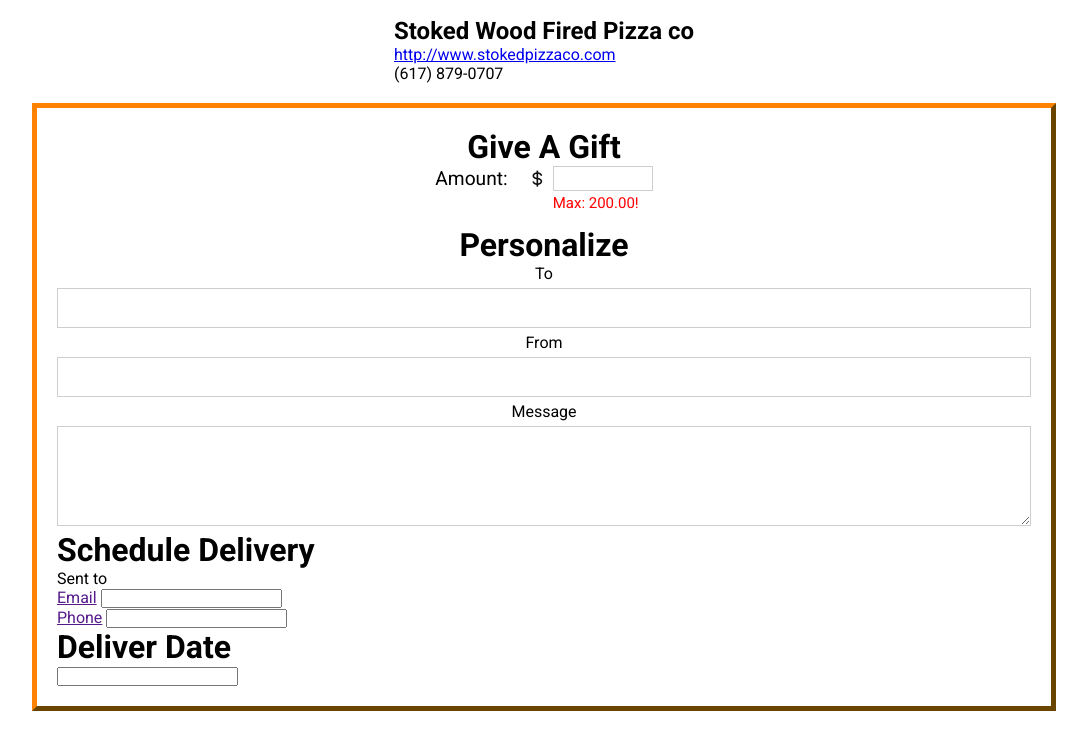
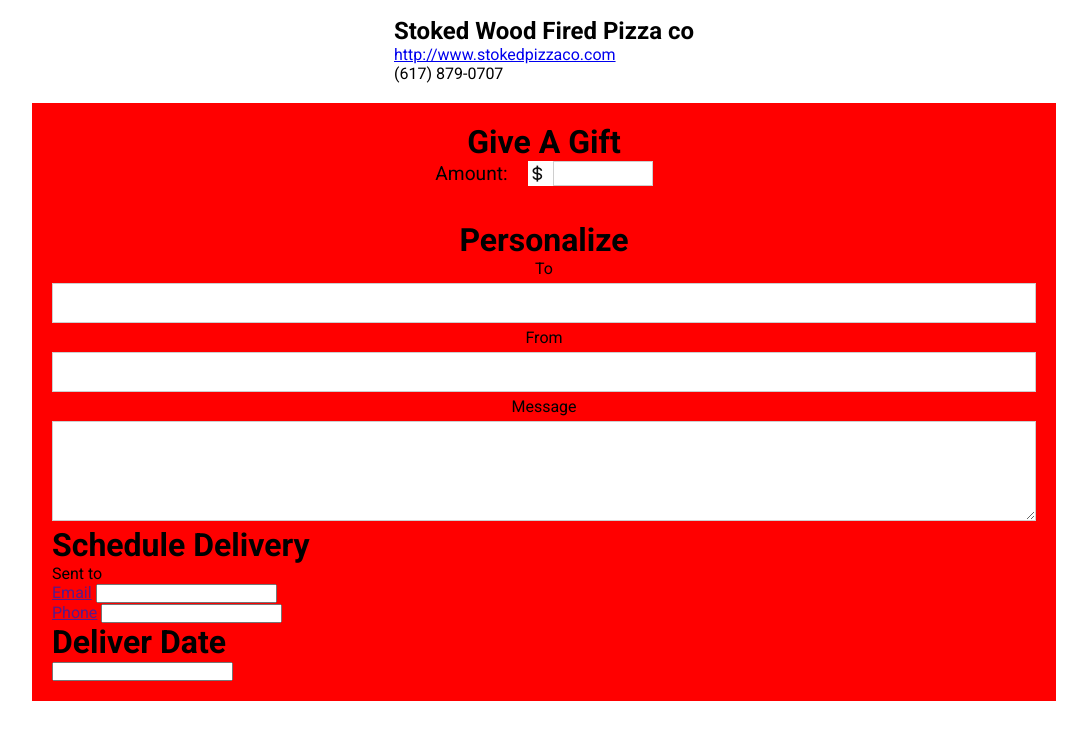
Before and after one commit to Dannn2707/example, a plain HTML site: page html/Gift.html in a window 1280 px wide. Shown: the part 107-856 px from the top of the page, without its empty margins (96-1183 px from the left). Drawn offline with nearby package versions, Linux system fonts and the light colour scheme.

Commit message:
added a new line of code to check out this

```diff
--- a/css/style.css
+++ b/css/style.css
@@ -562,12 +562,14 @@
     margin: 0 auto;
     margin-top: 20px;
     padding: 20px;
+    background-color: red;
 
-    border: 5px solid red;
+
+    /* border: 5px solid red;
     border-top: 5px solid var(--orange-main);
     border-left: 5px solid var(--orange-main);
     border-right: 5px solid rgb(106, 69, 0);
-    border-bottom: 5px solid rgb(106, 69, 0) ;
+    border-bottom: 5px solid rgb(106, 69, 0) ; */
 }
 
 .gift_h1_first{
```
